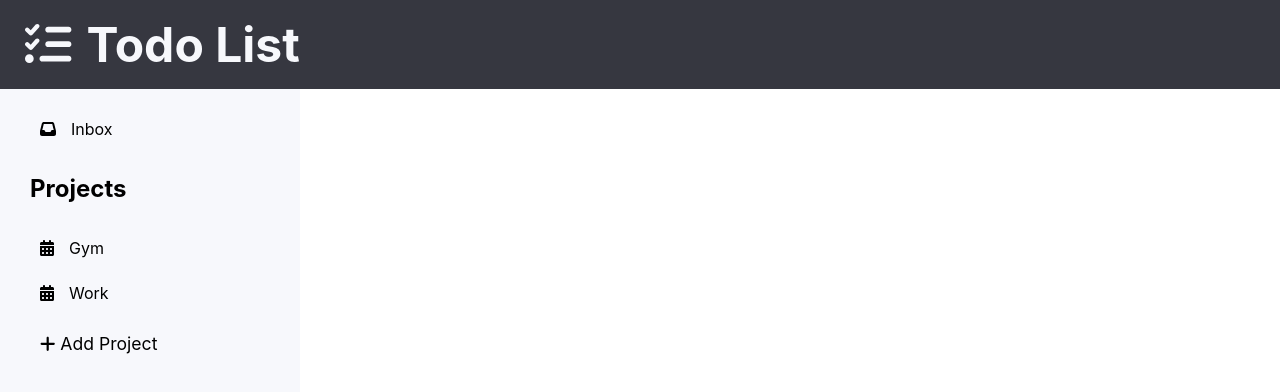
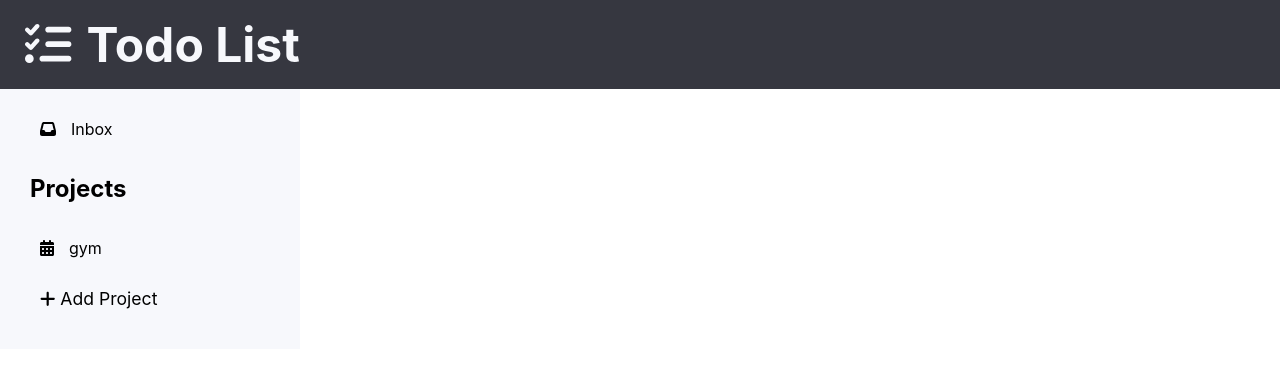
Before and after one commit to kmatic/todo-list-react, a React (Create React App) app: page / in a window 1280 px wide. Shown: the top 392 px of the page. Built offline with nearby package versions, Linux system fonts and the light colour scheme.

Commit message:
Add project functionality

```diff
--- a/package.json
+++ b/package.json
@@ -12,6 +12,7 @@
     "react": "^18.2.0",
     "react-dom": "^18.2.0",
     "react-scripts": "5.0.1",
+    "uuid": "^9.0.0",
     "web-vitals": "^2.1.4"
   },
   "scripts": {
--- a/src/components/Main.js
+++ b/src/components/Main.js
@@ -3,31 +3,62 @@ import Nav from "./main/Nav";
 import styled from "styled-components";
 import { useState } from 'react';
 import ProjectModal from "./modal/Modal";
+import { v4 as uuidv4 } from 'uuid';
 
 const Main = () => {
-    const data = [
-        {
-          name: 'Gym'
+    const fields = {
+        project: {
+            id: uuidv4(),
+            projectName: '',
+            todos: []
         },
-        {
-          name: 'Work'
-        }
-    ];
+        projects: [
+            {id: uuidv4, projectName: 'gym', todos: []}
+        ]
+    };
 
-    const [projects, setProjects] = useState(data);
+    const [data, setData] = useState(fields);
     const [showProjectModal, setShowProjectModal] = useState(false);
+
+    const handleProject = (e) => {
+        setData((prevState) => ({
+            ...prevState,
+            project: {
+                ...prevState.project,
+                [e.target.name]: e.target.value,
+            },
+        }));
+    }
+
+    const addProject = (e) => {
+        e.preventDefault();
+        setData((prevState) => ({
+            project: {
+                id: uuidv4(),
+                projectName: '',
+                todos: []
+            },
+            projects: [...prevState.projects, prevState.project]
+        }));
+
+        setShowProjectModal(false);
+        console.log(data);
+    }
 
     return (
         <>
             <MainWrapper>
                 <Nav
-                    projects={projects}
+                    projects={data.projects}
                     onClick={() => setShowProjectModal(true)}
                 />
             </MainWrapper>
             <ProjectModal
                 show={showProjectModal}
                 onClose={() => setShowProjectModal(false)}
+                project={data.project}
+                handleProject={handleProject}
+                onSubmit={addProject}
             />
         </>
     );
--- a/src/components/main/Nav.js
+++ b/src/components/main/Nav.js
@@ -15,7 +15,7 @@ const Nav = ({ projects, onClick }) => {
             <h1>Projects</h1>
             <ProjectsWrapper>
                 {projects.map(project => (
-                    <ProjectItem project={project}/>
+                    <ProjectItem key={project.id} project={project}/>
                 ))}
             </ProjectsWrapper>
             <Button onClick={() => onClick()}><FontAwesomeIcon icon={faPlus} /> Add Project</Button>
@@ -28,7 +28,7 @@ const ProjectItem = ({ project }) => {
         <ProjectItemWrapper>
             <div>
                 <FontAwesomeIcon icon={faCalendarDays} />
-                <p>{project.name}</p>
+                <p>{project.projectName}</p>
             </div>
             <FontAwesomeIcon
                 icon={faTrashCan}
--- a/src/components/modal/Modal.js
+++ b/src/components/modal/Modal.js
@@ -1,6 +1,6 @@
 import styled from "styled-components";
 
-const ProjectModal = ({show, onClose}) => {
+const ProjectModal = ({show, onClose, handleProject, project, onSubmit}) => {
     if (!show) {
         return null;
     }
@@ -12,10 +12,16 @@ const ProjectModal = ({show, onClose}) => {
                     <h2>New Project</h2>
                     <span onClick={() => onClose()}>&times;</span>
                 </Header>
-                <form>
+                <form onSubmit={(e) => onSubmit(e)}>
                     <div>
-                        <label for='projectName'>Name: *</label>
-                        <input type='text' name='projectName' required />
+                        <label htmlFor='projectName'>Name: *</label>
+                        <input
+                            type='text'
+                            name='projectName'
+                            onChange={(e) => handleProject(e)}
+                            value={project.projectName}
+                            required
+                        />
                     </div>
                     <div>
                         <ModalButton>Add Project</ModalButton>
```
Also changed, not shown: 1 other file (tests, documents, lock files or other folders).
